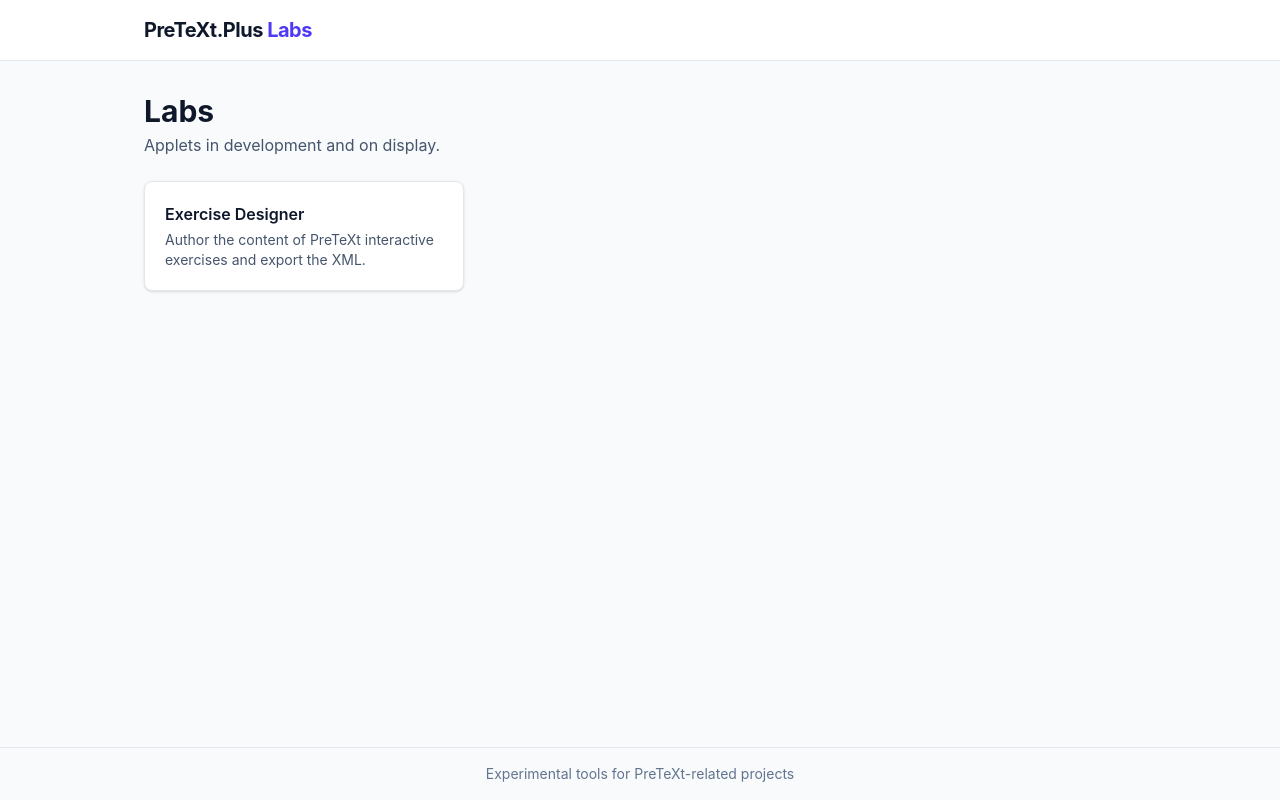
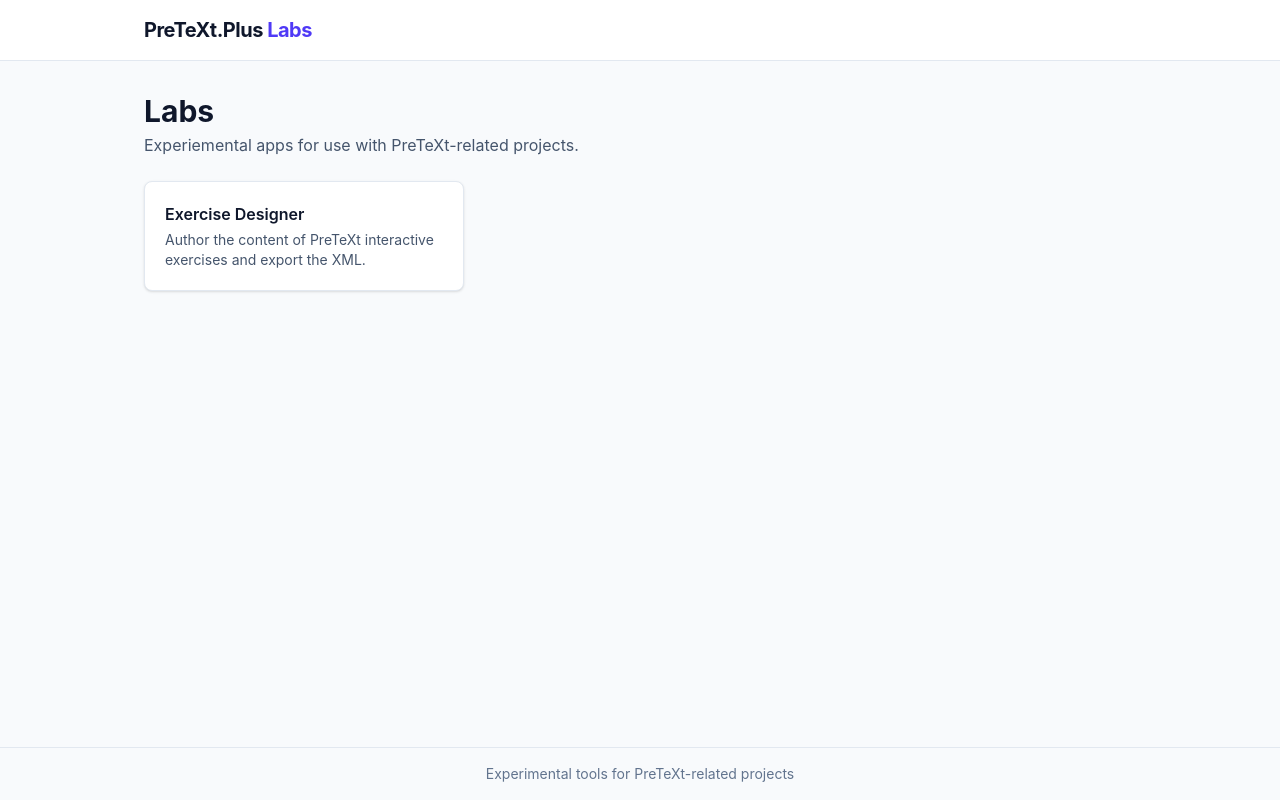
Before and after one commit to PreTeXtPlus/PreTeXt-Plus-Labs, a React (Vite) app: page / in a window 1280 px wide. Built offline with nearby package versions, Linux system fonts and the light colour scheme.

Commit message:
change wording on home/404

```diff
--- a/src/pages/Home.tsx
+++ b/src/pages/Home.tsx
@@ -5,7 +5,7 @@ export default function Home() {
   return (
     <>
       <h1 className="text-3xl font-bold">Labs</h1>
-      <p className="mt-1 text-slate-600">Applets in development and on display.</p>
+      <p className="mt-1 text-slate-600">Experiemental apps for use with PreTeXt-related projects.</p>
       <ul className="mt-6 grid gap-4 sm:grid-cols-2 lg:grid-cols-3">
         {applets.map((applet) => (
           <li key={applet.slug}>
--- a/src/pages/NotFound.tsx
+++ b/src/pages/NotFound.tsx
@@ -5,7 +5,7 @@ export default function NotFound() {
     <div className="text-center">
       <h1 className="text-3xl font-bold">Page not found</h1>
       <Link to="/" className="mt-4 inline-block text-indigo-600 hover:underline">
-        Back to all labs
+        Back to home
       </Link>
     </div>
   )
```
